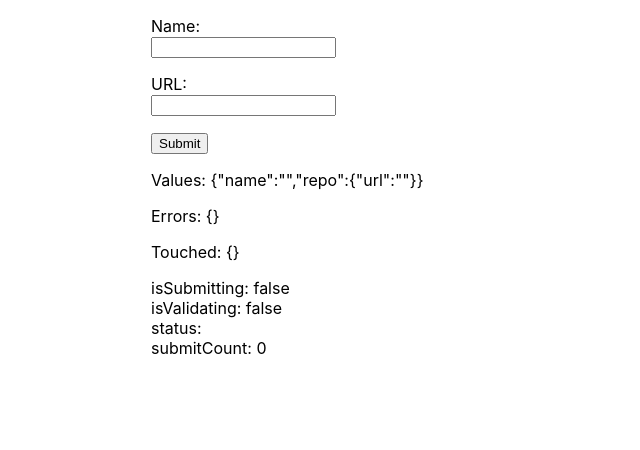
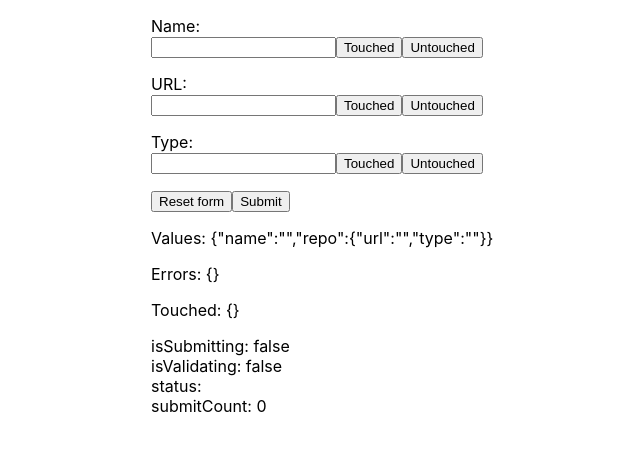
Before and after one commit to jerolimov/react-experiments, a React (Create React App) app in the folder formik/: page / in a window 1280 px wide. Shown: the top 450 px of the page, without its empty margins (129-769 px from the left). Built offline with nearby package versions, Linux system fonts and the light colour scheme.

Commit message:
Add type-safe setTouched

```diff
--- a/formik/src/App.tsx
+++ b/formik/src/App.tsx
@@ -1,10 +1,11 @@
 import React from 'react';
-import { Formik, Form, Field, FormikHelpers, FormikErrors } from 'formik';
+import { Formik, Form, Field, FormikHelpers, FormikErrors, FormikTouched } from 'formik';
 
 interface FormValues {
   name: string;
   repo: {
-    url?: string;
+    url: string;
+    type: string;
   };
 }
 
@@ -13,6 +14,7 @@ export default function App() {
     name: '',
     repo: {
       url: '',
+      type: '',
     }
   };
 
@@ -26,7 +28,10 @@ export default function App() {
       errors.name = 'Name is required';
     }
     if (!values.repo.url) {
-      errors.repo.url = 'URL is required';
+      errors.repo.url = 'Repo URL is required';
+    }
+    if (!values.repo.type) {
+      errors.repo.type = 'Repo type is required';
     }
 
     return errors;
@@ -40,12 +45,29 @@ export default function App() {
   return (
     <>
       <Formik initialValues={initialValues} validate={validate} onSubmit={onSubmit}>
-        {(formikProps) => (
+        {(formikProps) => {
+
+          const resetForm = () => {
+            formikProps.resetForm();
+          }
+
+          const setTouched = (touched: FormikTouched<FormValues>, shouldValidate?: boolean) => {
+            const prevTouched = formikProps.touched;
+            const mergedTouched: FormikTouched<FormValues> = {
+              name: touched.name ?? prevTouched.name,
+              repo: { ...prevTouched.repo, ...touched.repo },
+            };
+            formikProps.setTouched(mergedTouched, shouldValidate);
+          }
+
+          return (
             <Form>
               <p>
                 <label>
                   Name:<br/>
                   <Field type="text" name="name" />
+                  <button type="button" onClick={() => setTouched({ name: true }, false)}>Touched</button>
+                  <button type="button" onClick={() => setTouched({ name: false }, false)}>Untouched</button>
                   {formikProps.touched.name ? 'Touched ' : ''}
                   {formikProps.touched.name && formikProps.errors.name}
                 </label>
@@ -54,11 +76,24 @@ export default function App() {
                 <label>
                   URL:<br/>
                   <Field type="text" name="repo.url" />
+                  <button type="button" onClick={() => setTouched({ repo: { url: true } }, false)}>Touched</button>
+                  <button type="button" onClick={() => setTouched({ repo: { url: false } }, false)}>Untouched</button>
                   {formikProps.touched.repo?.url ? 'Touched ' : ''}
                   {formikProps.touched.repo?.url && formikProps.errors.repo?.url}
                 </label>
               </p>
               <p>
+                <label>
+                  Type:<br/>
+                  <Field type="text" name="repo.type" />
+                  <button type="button" onClick={() => setTouched({ repo: { type: true } }, false)}>Touched</button>
+                  <button type="button" onClick={() => setTouched({ repo: { type: false } }, false)}>Untouched</button>
+                  {formikProps.touched.repo?.type ? 'Touched ' : ''}
+                  {formikProps.touched.repo?.type && formikProps.errors.repo?.type}
+                </label>
+              </p>
+              <p>
+                <button type="button" onClick={resetForm}>Reset form</button>
                 <button type="submit">Submit</button>
               </p>
               <p>
@@ -77,7 +112,8 @@ export default function App() {
                 submitCount: {JSON.stringify(formikProps.submitCount)}
               </p>
             </Form>
-        )}
+          );
+        }}
       </Formik>
     </>
   );
```
Lines whose indentation alone changed are shown as unchanged.
